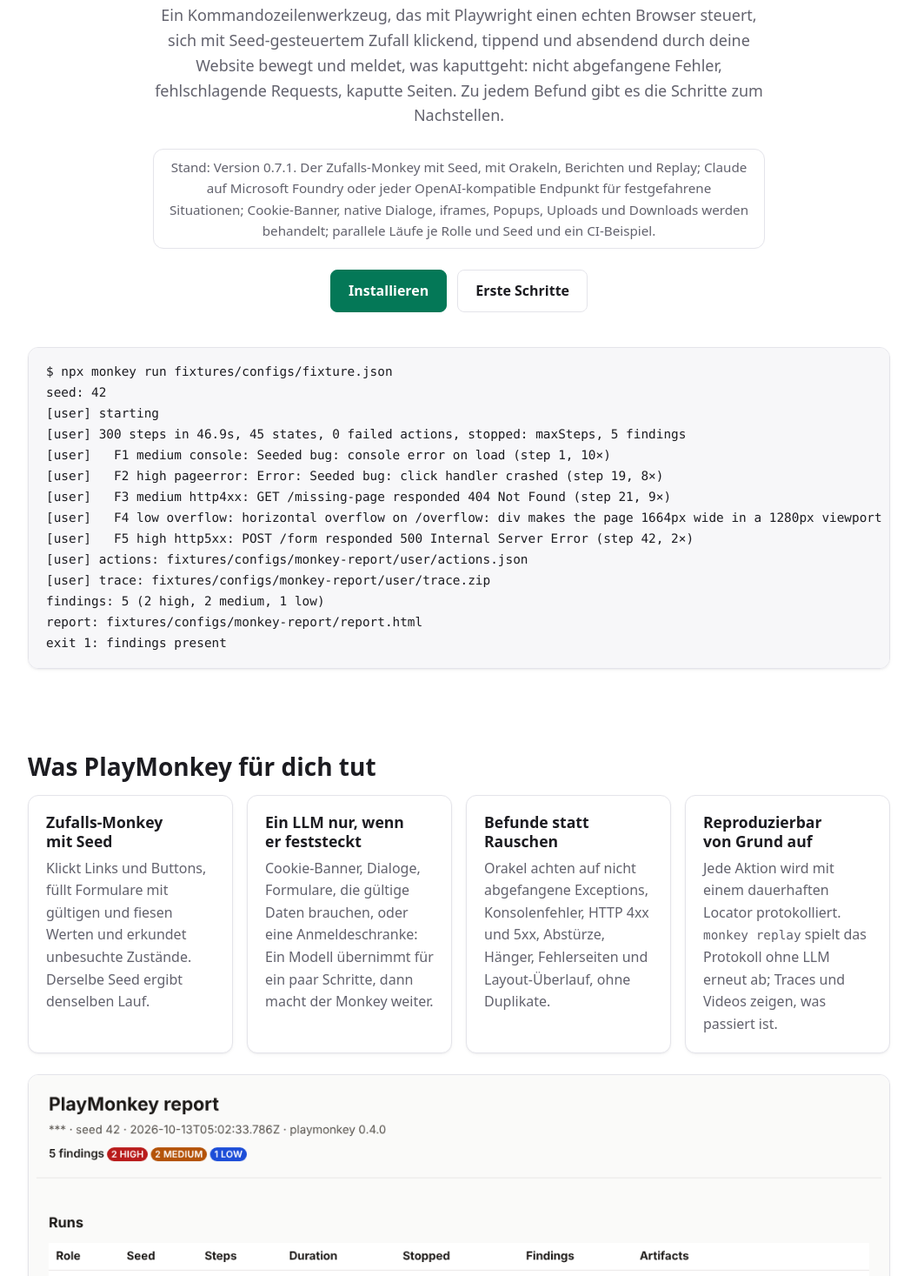
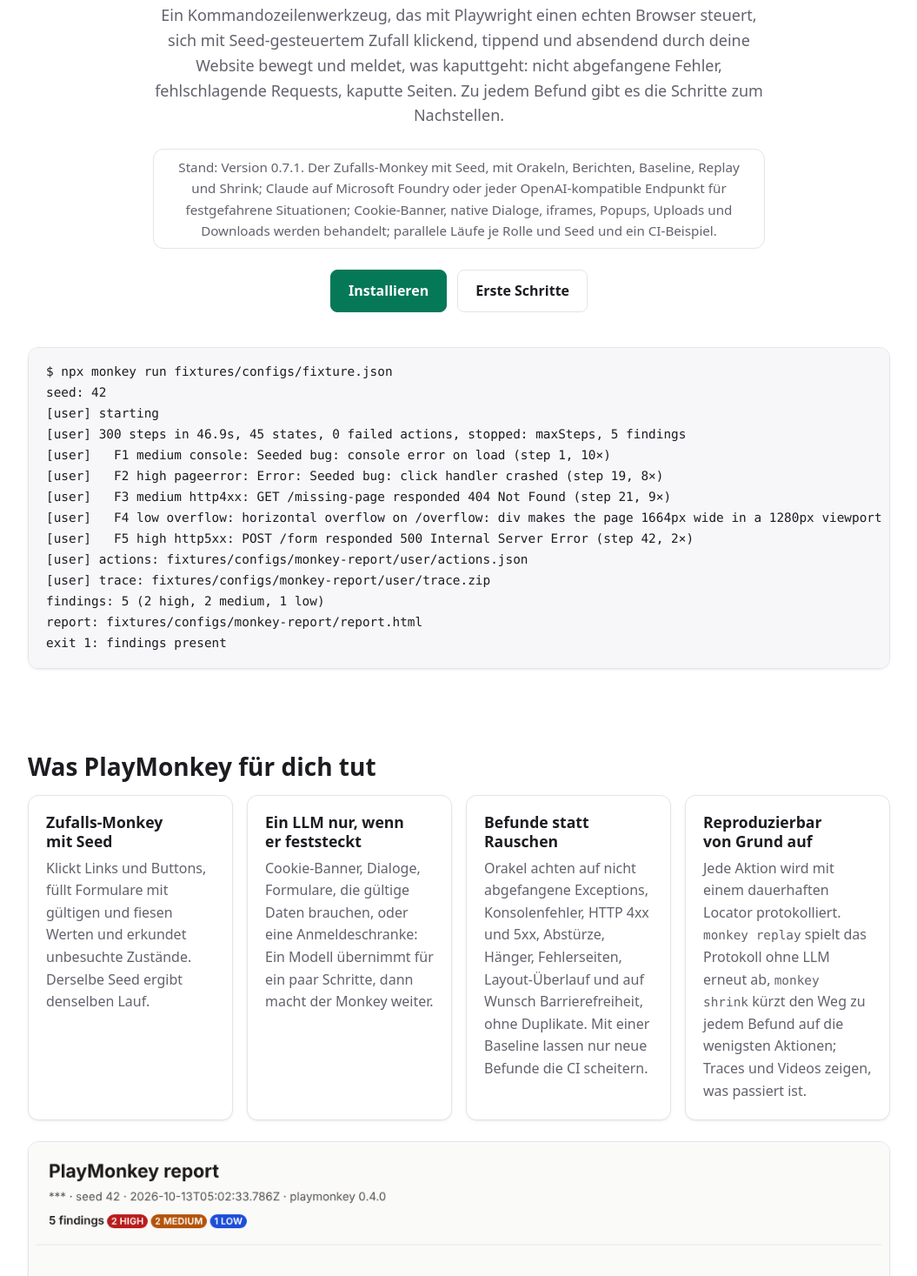
Before and after one commit to besessener/PlayMonkey, a website: page site/index.html in a window 1280 px wide. Shown: the part 236-1703 px from the top of the page at 87% size, without its empty margins (112-1167 px from the left). Drawn offline with Linux system fonts and the light colour scheme.

Commit message:
Show shrink, baseline and the accessibility oracle on the website (#73)
Co-authored-by: Matthias Eggert <matthias.eggert@sogeti.com>

```diff
--- a/site/index.html
+++ b/site/index.html
@@ -41,7 +41,7 @@
           Schritte zum Nachstellen.
         </p>
         <p class="status">
-          Stand: Version 0.7.1. Der Zufalls-Monkey mit Seed, mit Orakeln, Berichten und Replay; Claude auf Microsoft Foundry oder jeder OpenAI-kompatible
+          Stand: Version 0.7.1. Der Zufalls-Monkey mit Seed, mit Orakeln, Berichten, Baseline, Replay und Shrink; Claude auf Microsoft Foundry oder jeder OpenAI-kompatible
           Endpunkt für festgefahrene Situationen; Cookie-Banner, native Dialoge, iframes, Popups, Uploads und Downloads werden behandelt; parallele Läufe je
           Rolle und Seed und ein CI-Beispiel.
         </p>
@@ -78,11 +78,17 @@
           </article>
           <article>
             <h3>Befunde statt Rauschen</h3>
-            <p>Orakel achten auf nicht abgefangene Exceptions, Konsolenfehler, HTTP 4xx und 5xx, Abstürze, Hänger, Fehlerseiten und Layout-Überlauf, ohne Duplikate.</p>
+            <p>
+              Orakel achten auf nicht abgefangene Exceptions, Konsolenfehler, HTTP 4xx und 5xx, Abstürze, Hänger, Fehlerseiten, Layout-Überlauf und auf Wunsch
+              Barrierefreiheit, ohne Duplikate. Mit einer Baseline lassen nur neue Befunde die CI scheitern.
+            </p>
           </article>
           <article>
             <h3>Reproduzierbar von Grund auf</h3>
-            <p>Jede Aktion wird mit einem dauerhaften Locator protokolliert. <code>monkey replay</code> spielt das Protokoll ohne LLM erneut ab; Traces und Videos zeigen, was passiert ist.</p>
+            <p>
+              Jede Aktion wird mit einem dauerhaften Locator protokolliert. <code>monkey replay</code> spielt das Protokoll ohne LLM erneut ab,
+              <code>monkey shrink</code> kürzt den Weg zu jedem Befund auf die wenigsten Aktionen; Traces und Videos zeigen, was passiert ist.
+            </p>
           </article>
         </div>
         <picture>
```
